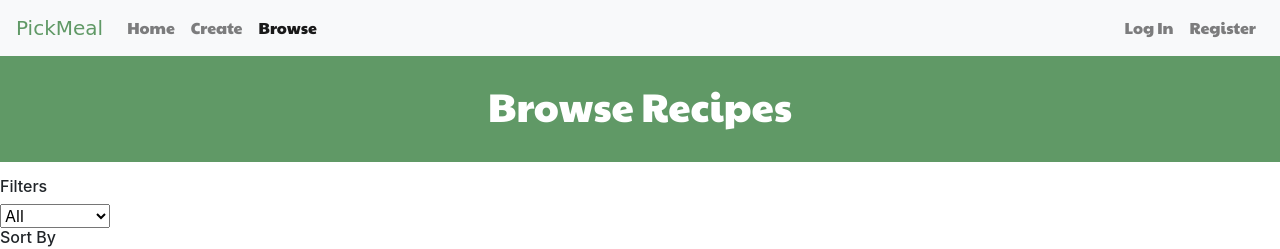
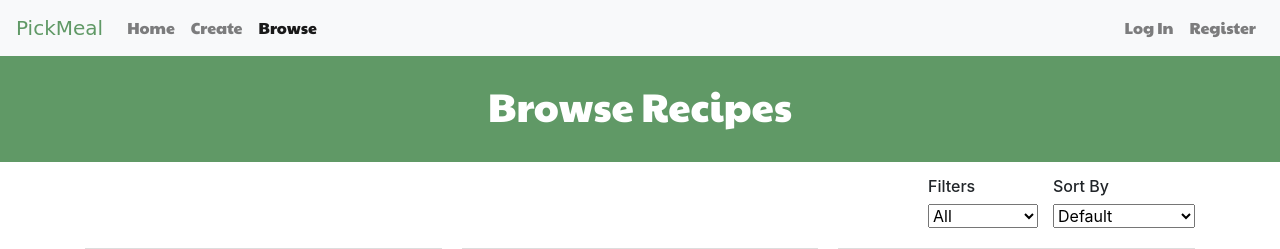
Before and after one commit to 100yann/PickMEal, a Django app: page /browse in a window 1280 px wide. Shown: the top 249 px of the page. Run offline with Django 4.2, Linux system fonts and the light colour scheme; data comes from the database, SQL or seed files in the repository; some libraries are stand-ins or nearby versions; some web fonts are replaced.

Commit message:
filters styling

```diff
--- a/pickmeal/meal_app/static/styles.css
+++ b/pickmeal/meal_app/static/styles.css
@@ -128,7 +128,7 @@ body{
 }
 .recipe-list {
     display: grid;
-    grid-template-columns: repeat(auto-fit, minmax(300px, 1fr));
+    grid-template-columns: repeat(auto-fill, minmax(30%, 3fr));
     gap: 20px;
     margin-bottom: 30px;
 }
@@ -147,18 +147,19 @@ article {
 .recipe-content p, .recipe-content h6 {
     text-align: left;
 }
-@media (min-width: 650px) {
+
+@media (max-width: 1200px) {
     .recipe-list {
-        grid-template-columns: repeat(auto-fit, minmax(200px, 1fr));
+        grid-template-columns: repeat(auto-fill, minmax(40%, 3fr));
+
     }
 }
+@media (max-width: 770px) {
+    .recipe-list {
+        grid-template-columns: 1fr;
 
-@media (min-width: 660px) {
-    .recipe-list {
-        grid-template-columns: repeat(auto-fit, minmax(300px, 1fr));
     }
 }
-
 .recipe-listing-link{
     color: black;
 }
@@ -325,6 +326,7 @@ article{
     position: relative;
     padding-bottom: 15px;
 }
+
 .recipe-rating{
     display: flex;
     justify-content: space-between;
@@ -337,3 +339,13 @@ article{
 .recipe-rating h6{
     margin: auto;
 }
+
+#filters{
+    display: flex;
+    justify-content: flex-end;
+    margin-bottom: 20px;
+}
+
+#filters div {
+    margin-left: 15px;
+}
--- a/pickmeal/meal_app/templates/browse.html
+++ b/pickmeal/meal_app/templates/browse.html
@@ -7,7 +7,10 @@
 <div class="results-heading">
     <h1>Browse Recipes</h1>
 </div>
+
+<div class="container">
     <div id="filters">
+        <div>
             <h6>Filters</h6>
             <select id="dietary-filters" name="dietary-filters" class="form-select">
                 <option selected value="all">All</option>
@@ -16,16 +19,17 @@
                 <option value="dairyfree">Dairy Free</option>
                 <option value="glutenfree">Gluten Free</option>
             </select>
-
+        </div>
+        <div>
             <h6>Sort By</h6>
             <select id="sort-by" name="sort-by" class="form-select">
                 <option selected value="default">Default</option>
                 <option value="top-rated">Top Rated</option>
                 <option value="recently-added">Recently Added</option>
             </select>
-
         </div>
-<div class="container recipe-list" id="saved-recipes">
+    </div>
+    <div class="recipe-list" id="saved-recipes">
         {% for recipe in recipes %}
             <article id="recipe-card">
                 {% if recipe.spoonacular_id %}
@@ -60,6 +64,8 @@
             </article>
         {% endfor %}
     </div>
+</div>
+
 {% endblock %}
 
 {% block scripts %}
```
Lines whose indentation alone changed are shown as unchanged.
